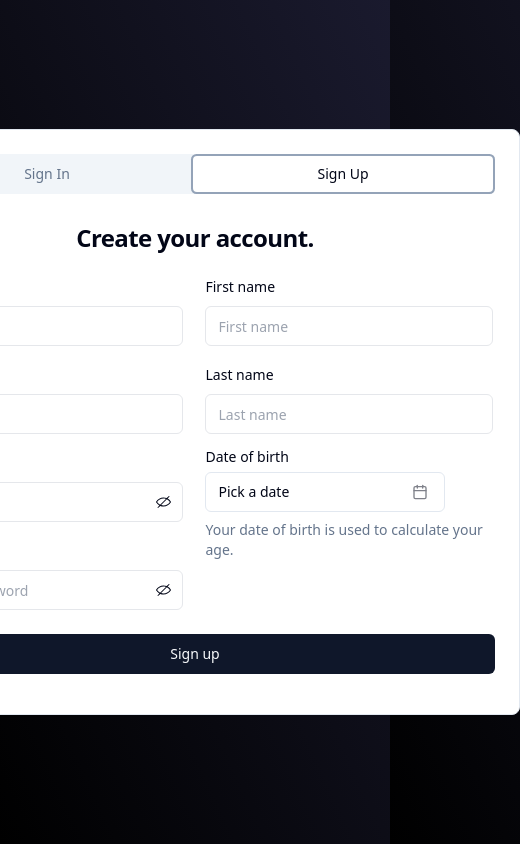
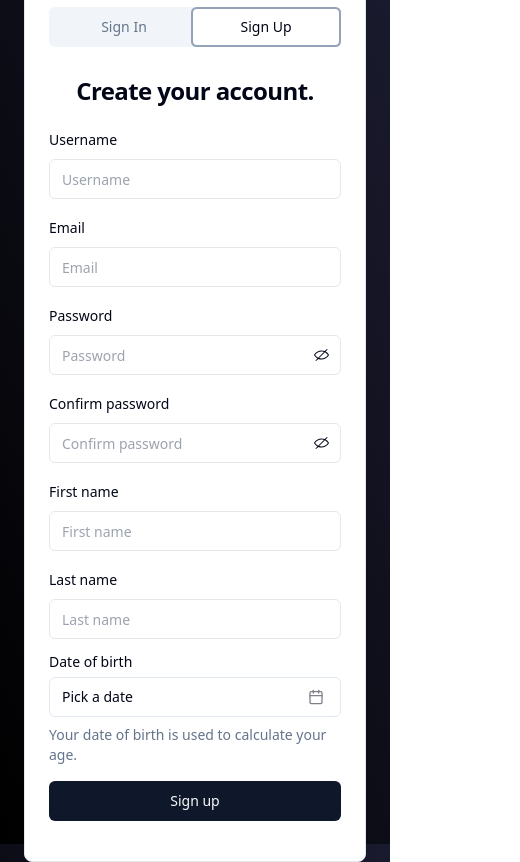
Before and after one commit to aguilanbon/remoterus-client, a Next.js app: page / in a window 390 px wide. Both pictures are taken after a click on the tab "Sign Up". Shown: the whole page, 520 px wide, since content can reach past the window. Built offline with nearby package versions, Linux system fonts and the light colour scheme.

Commit message:
fix signin/up responsiveness

```diff
--- a/app/page.tsx
+++ b/app/page.tsx
@@ -16,7 +16,7 @@ export default function Home() {
   return (
     <div className="w-full min-h-screen">
       <div className="w-full h-screen flex items-center justify-center">
-        <Card className="w-auto">
+        <Card className="sm:w-auto w-full mx-6">
           <Tabs defaultValue="signin">
             <CardHeader>
               <TabsList className="w-full">
--- a/components/forms/signin_form.tsx
+++ b/components/forms/signin_form.tsx
@@ -71,7 +71,7 @@ function SignInForm() {
   };
 
   return (
-    <div className="w-96">
+    <div className="sm:w-96">
       <Form {...form}>
         {signInError !== "" ? errorText(signInError) : <></>}
         <form
--- a/components/forms/signup_form.tsx
+++ b/components/forms/signup_form.tsx
@@ -121,7 +121,7 @@ function SignUpForm() {
           onSubmit={form.handleSubmit(handleSignUp)}
           className="flex flex-col"
         >
-          <div className="w-full flex flex-row">
+          <div className="w-full flex sm:flex-row flex-col">
             <div className="flex flex-col">
               <FormField
                 control={form.control}
@@ -131,7 +131,7 @@ function SignUpForm() {
                     <FormLabel>Username</FormLabel>
                     <FormControl>
                       <Input
-                        className="w-72"
+                        className="md:w-72 sm:64"
                         placeholder="Username"
                         {...field}
                       />
@@ -161,6 +161,7 @@ function SignUpForm() {
                     <FormLabel>Password</FormLabel>
                     <FormControl>
                       <Input
+                        className="md:w-72 sm:64"
                         type="password"
                         placeholder="Password"
                         {...field}
@@ -174,10 +175,11 @@ function SignUpForm() {
                 control={form.control}
                 name="confirmPassword"
                 render={({ field }) => (
-                  <FormItem className="mb-6">
-                    <FormLabel>Password</FormLabel>
+                  <FormItem className="mb-4">
+                    <FormLabel>Confirm password</FormLabel>
                     <FormControl>
                       <Input
+                        className="md:w-72 sm:64"
                         type="password"
                         placeholder="Confirm password"
                         {...field}
@@ -198,7 +200,7 @@ function SignUpForm() {
                     <FormLabel>First name</FormLabel>
                     <FormControl>
                       <Input
-                        className="w-72"
+                        className="md:w-72 sm:64"
                         placeholder="First name"
                         {...field}
                       />
@@ -215,7 +217,7 @@ function SignUpForm() {
                     <FormLabel>Last name</FormLabel>
                     <FormControl>
                       <Input
-                        className="w-72"
+                        className="md:w-72 sm:64"
                         placeholder="Last name"
                         {...field}
                       />
@@ -236,7 +238,7 @@ function SignUpForm() {
                           <Button
                             variant={"outline"}
                             className={cn(
-                              "w-[240px] pl-3 text-left font-normal",
+                              "md:w-72 sm:64 pl-3 text-left font-normal",
                               !field.value && "text-muted-foreground"
                             )}
                           >
@@ -274,8 +276,8 @@ function SignUpForm() {
               />
             </div>
           </div>
-          <div className="w-full flex items-end justify-end">
-            <Button type="submit" className="w-full space-y-4 mb-4">
+          <div className="w-full flex items-end justify-end mt-4">
+            <Button type="submit" className="w-full space-y-4 mb-4 ">
               Sign up
             </Button>
           </div>
```
